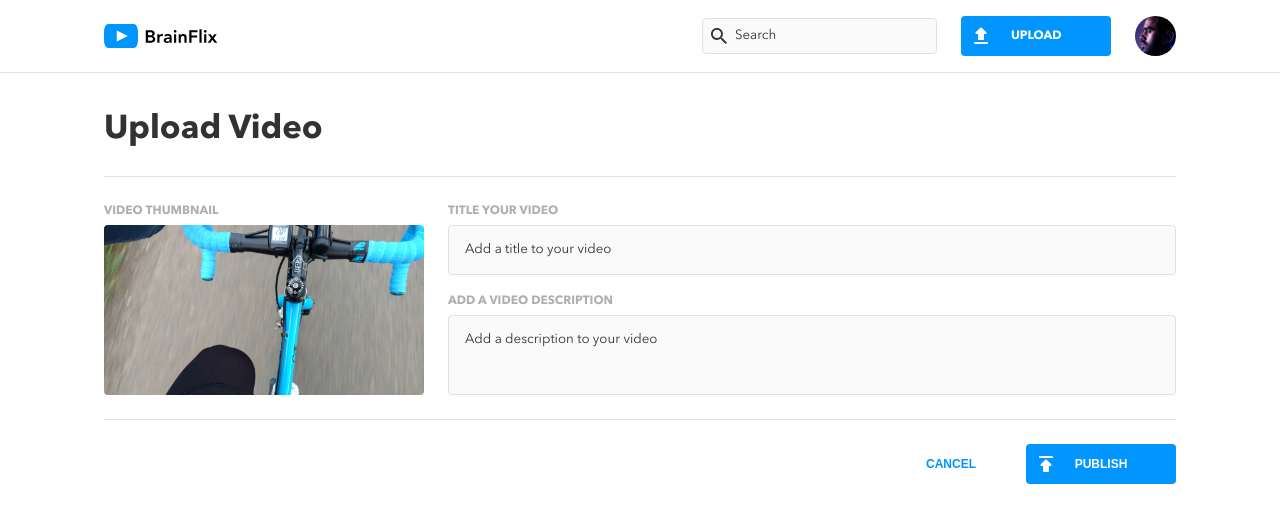
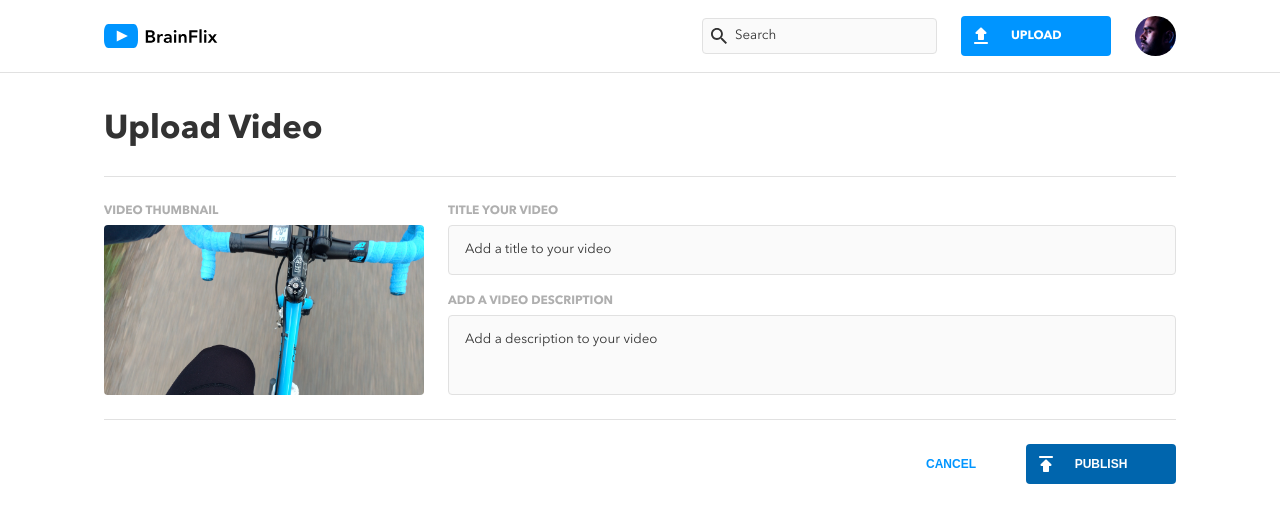
Before and after one commit to henryluan95/henry-luan-brainfix, a React (Create React App) app: page /upload in a window 1280 px wide. In both pictures the pointer is over the button "PUBLISH". Shown: the top 522 px of the page. Built offline with nearby package versions, Linux system fonts and the light colour scheme.

Commit message:
Refactored codes to meet feedback requirements

```diff
--- a/src/App.js
+++ b/src/App.js
@@ -1,7 +1,7 @@
 import "./App.scss";
 import { Component } from "react";
 import Home from "./pages/Home/Home";
-import PageHeader from "./components/Navbar/Navbar";
+import PageHeader from "./components/PageHeader/PageHeader";
 import VideoUploadPage from "./pages/VideoUploadPage/VideoUploadPage";
 import { BrowserRouter, Switch, Route } from "react-router-dom";
 
--- a/src/components/Button/Button.scss
+++ b/src/components/Button/Button.scss
@@ -11,6 +11,10 @@
   color: $CTA-text-color;
   cursor: pointer;
 
+  &:hover {
+    background-color: $CTA-hover-color;
+  }
+
   @include tablet {
     min-width: 9.375rem;
     width: 9.375rem;
--- a/src/components/Comments/Comments.js
+++ b/src/components/Comments/Comments.js
@@ -4,7 +4,7 @@ import "./Comments.scss";
 import Button from "../Button/Button";
 import profileImage from "../../assets/Images/Mohan-muruge.jpg";
 import commentIcon from "../../assets/Icons/add_comment.svg";
-import { formatTimestampDeepDive } from "../../utils/utilities";
+import { formatTimestampDeepDive } from "../../utils/timeFormat";
 import emptyprofile from "../../assets/Images/emptyprofile.svg";
 
 //This component is the comment section of the homepage
--- a/src/components/Description/Description.js
+++ b/src/components/Description/Description.js
@@ -1,7 +1,7 @@
 import "./Description.scss";
 import viewsIcon from "../../assets/Icons/views.svg";
 import likesIcon from "../../assets/Icons/likes.svg";
-import { formatTimestamp } from "../../utils/utilities";
+import { formatTimestamp } from "../../utils/timeFormat";
 
 //Component to render out the description of the selected video.
 function Description({ selectedMovie }) {
--- a/src/components/Link/LinkButton.scss
+++ b/src/components/LinkButton/LinkButton.scss
@@ -13,6 +13,10 @@
   @include flex-layout(row, center, center);
   @include small-screen-labels-button;
 
+  &:hover {
+    background-color: $CTA-hover-color;
+  }
+
   @include tablet {
     min-width: 9.375rem;
     width: 9.375rem;
--- a/src/components/Navbar/Navbar.js
+++ b/src/components/PageHeader/PageHeader.js
@@ -1,9 +1,9 @@
-import "./Navbar.scss";
+import "./PageHeader.scss";
 import profileImage from "../../assets/Images/Mohan-muruge.jpg";
 import brainFixLogo from "../../assets/Logo/BrainFlix-logo.svg";
 import uploadIcon from "../../assets/Icons/upload.svg";
 import { Link } from "react-router-dom";
-import LinkButton from "../Link/LinkButton";
+import LinkButton from "../LinkButton/LinkButton";
 
 //Component that renders out navbar
 function PageHeader() {
--- a/src/pages/Home/Home.js
+++ b/src/pages/Home/Home.js
@@ -14,6 +14,9 @@ class Home extends Component {
   };
 
   componentDidMount() {
+    //Change page title
+    document.title = "BrainFlix";
+
     //Get data and setState with acquired data
     axios
       .get("http://localhost:8080/videos")
@@ -26,6 +29,7 @@ class Home extends Component {
         const currentVideoId =
           this.props.match.params.videoId || response.data[0].id;
 
+        //fetch correct video based on url on mount
         this.fetchVideo(currentVideoId);
       })
       .catch((err) => console.error(err));
@@ -45,8 +49,6 @@ class Home extends Component {
 
       this.fetchVideo(currentId);
     }
-
-    document.body.style.cursor = "default";
   }
 
   //Create a method to fetch matching id video
--- a/src/pages/VideoUploadPage/VideoUploadPage.js
+++ b/src/pages/VideoUploadPage/VideoUploadPage.js
@@ -6,6 +6,9 @@ import Button from "../../components/Button/Button";
 import publishIcon from "../../assets/Icons/publish.svg";
 
 const VideoUploadPage = (props) => {
+  //Change page title
+  document.title = "Upload Page";
+
   const handleSubmit = (e) => {
     //prevent browser from refreshing
     e.preventDefault();
```
Also changed, not shown: src/components/LinkButton/LinkButton.js (renamed from src/components/Link/LinkButton.js), src/components/PageHeader/PageHeader.scss (renamed from src/components/Navbar/Navbar.scss), src/utils/timeFormat.js (renamed from src/utils/utilities.js).
